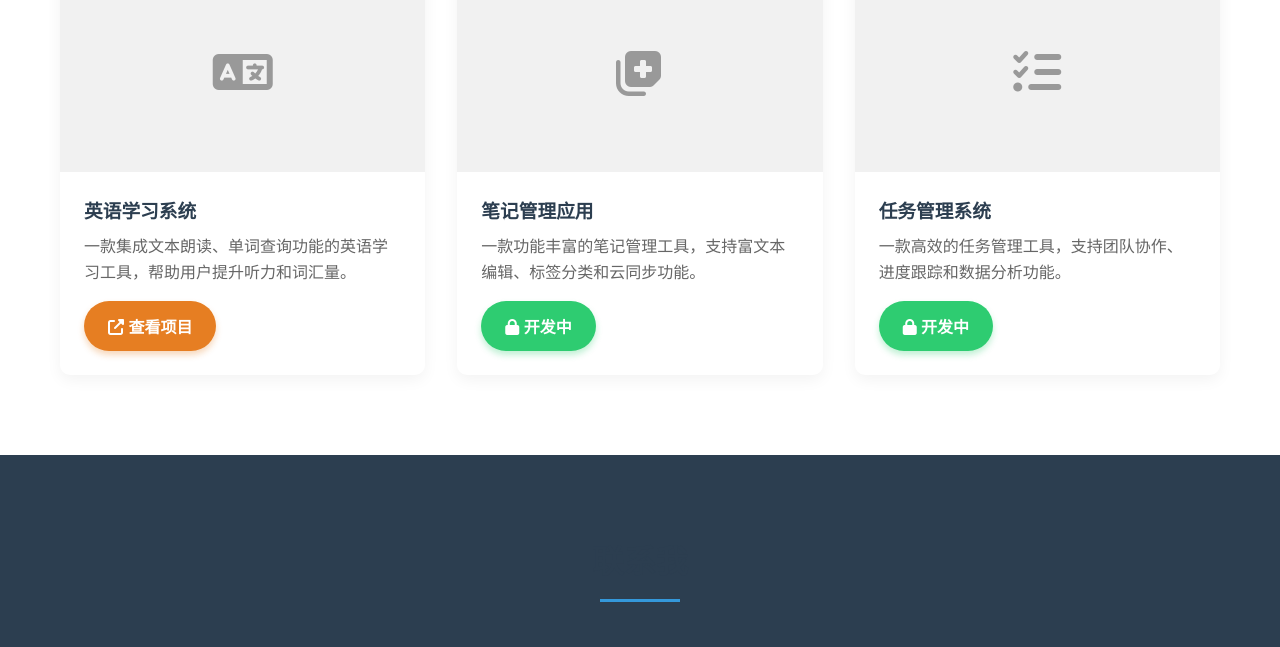
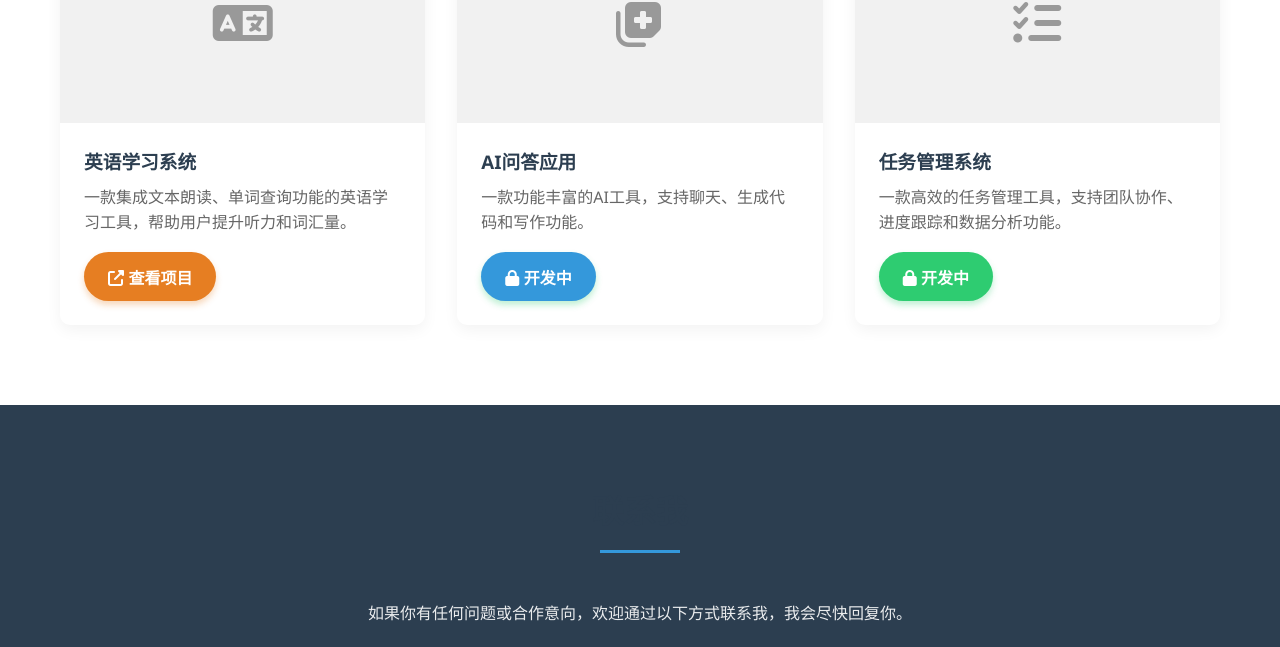
Before and after one commit to EXPLores3/explores3.github.io, a plain HTML site: page index.html in a window 1280 px wide. Shown: the part 1865-2512 px from the top of the page. Drawn offline with Linux system fonts and the light colour scheme.

Commit message:
Update index.html

```diff
--- a/index.html
+++ b/index.html
@@ -120,6 +120,27 @@
         }
 
         .btn:hover {
+            background-color: #27ae60;
+            transform: translateY(-3px);
+            box-shadow: 0 6px 10px rgba(46, 204, 113, 0.4);
+        }
+
+        .btn-AI{
+            display: inline-block;
+            background-color: #3498db;
+            color: white;
+            padding: 0.8rem 1.5rem;
+            border-radius: 50px;
+            text-decoration: none;
+            font-weight: 600;
+            transition: all 0.3s;
+            border: none;
+            cursor: pointer;
+            font-size: 1rem;
+            box-shadow: 0 4px 6px rgba(46, 204, 113, 0.3);
+        }
+
+        .btn-AI:hover {
             background-color: #27ae60;
             transform: translateY(-3px);
             box-shadow: 0 6px 10px rgba(46, 204, 113, 0.4);
@@ -361,9 +382,6 @@
         <div class="container hero-content">
             <h1>欢迎来到我的个人主页</h1>
             <p>我是一名热爱学习和分享的开发者，致力于创造有价值的项目和工具，帮助他人提升学习效率。</p>
-            <button class="btn btn-english" onclick="window.open('english-learner.html', '_blank')">
-                <i class="fas fa-language"></i> 打开英语学习系统
-            </button>
         </div>
     </section>
 
@@ -375,9 +393,6 @@
                     <p>你好！我是一名全栈开发者，拥有多年的编程经验和项目管理经验。我热衷于学习新技术，并将其应用到实际项目中。</p>
                     <p>除了编程，我还对语言学习有着浓厚的兴趣，特别是英语学习。我相信技术可以极大地提升学习效率，因此开发了这款英语学习系统，希望能帮助更多人轻松学习英语。</p>
                     <p>如果你对我的项目感兴趣，或者有任何合作想法，欢迎随时联系我。</p>
-                    <button class="btn btn-english" style="margin-top: 1rem;" onclick="window.open('english-learner.html', '_blank')">
-                        <i class="fas fa-book"></i> 开始英语学习
-                    </button>
                 </div>
                 <div class="about-image">
                     <img src="https://picsum.photos/300/300" alt="个人照片">
@@ -443,9 +458,9 @@
                         <i class="fas fa-notes-medical"></i>
                     </div>
                     <div class="project-info">
-                        <h3>笔记管理应用</h3>
-                        <p>一款功能丰富的笔记管理工具，支持富文本编辑、标签分类和云同步功能。</p>
-                        <button class="btn" disabled>
+                        <h3>AI问答应用</h3>
+                        <p>一款功能丰富的AI工具，支持聊天、生成代码和写作功能。</p>
+                        <button class="btn btn-AI" disabled>
                             <i class="fas fa-lock"></i> 开发中
                         </button>
                     </div>
@@ -477,9 +492,6 @@
                     <a href="#" class="contact-link"><i class="fas fa-envelope"></i></a>
                     <a href="#" class="contact-link"><i class="fab fa-github"></i></a>
                 </div>
-                <button class="btn btn-english" onclick="window.open('english-learner.html', '_blank')">
-                    <i class="fas fa-language"></i> 尝试英语学习系统
-                </button>
             </div>
         </div>
     </section>
```
